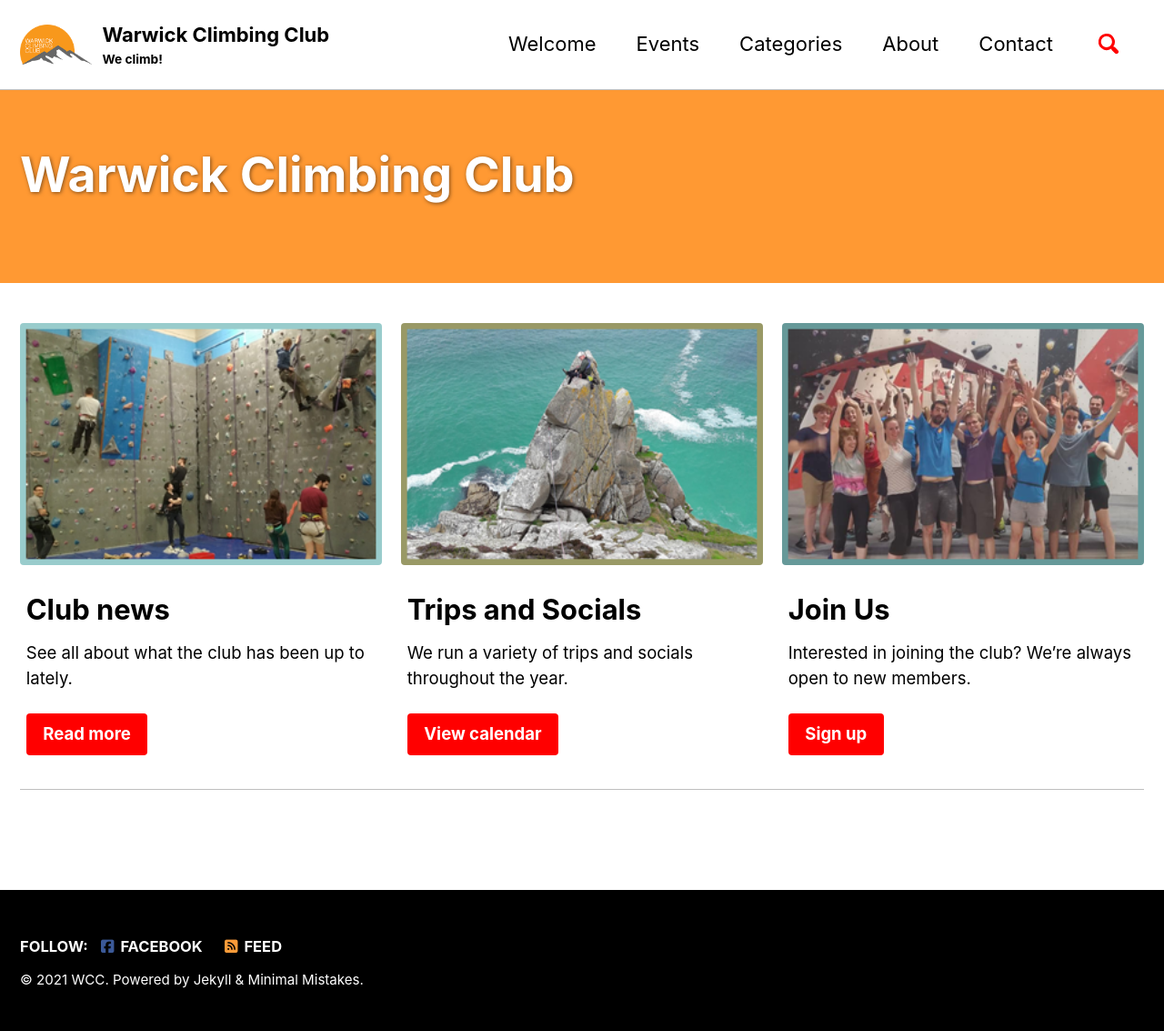
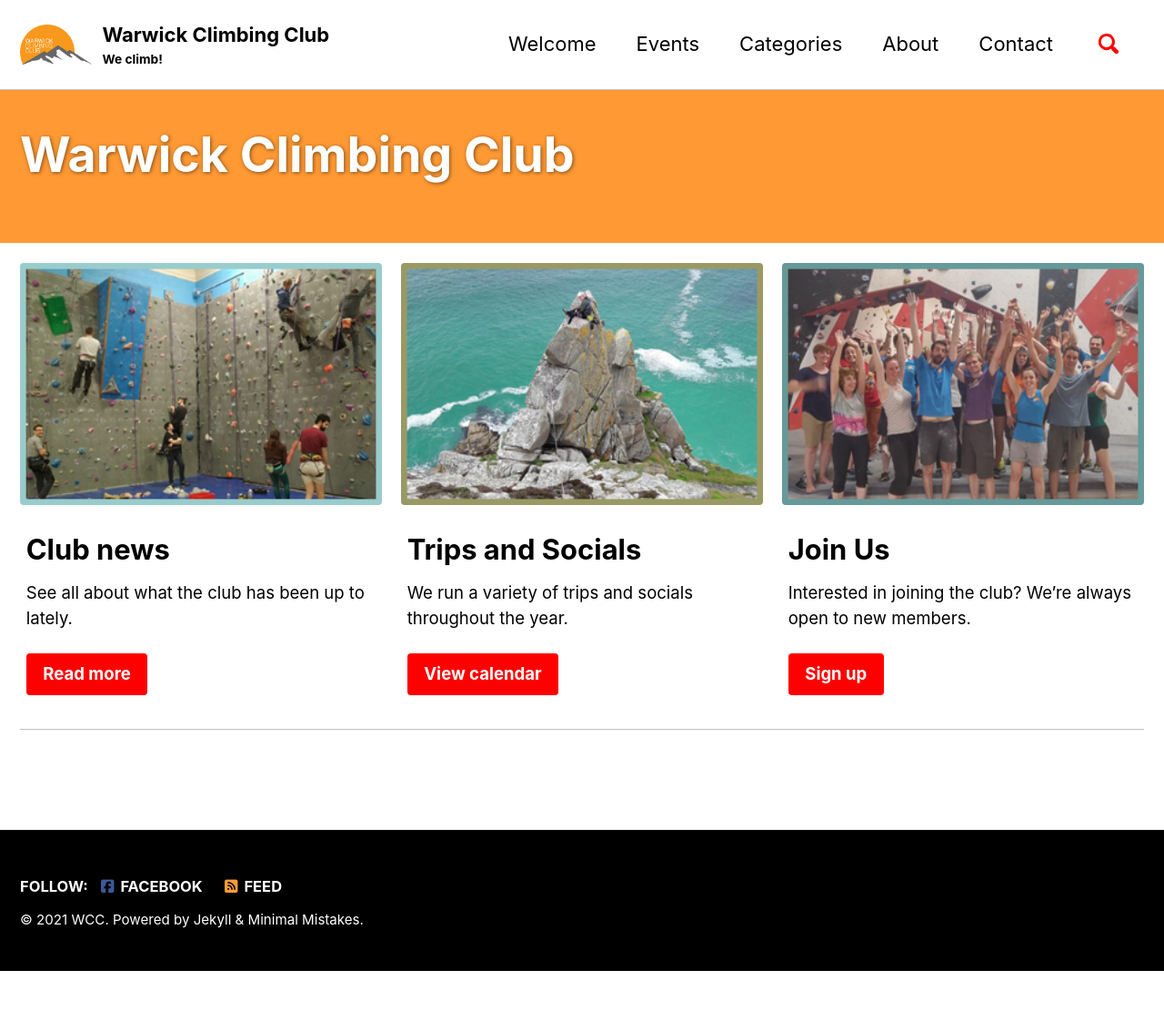
Before and after one commit to warwickclimbing/warwickclimbing.github.io, a Jekyll site: the page built from _pages/home.md, in a window 1280 px wide. Shown: the whole page at 91% size. Built offline with Jekyll 4.4.1, drawn with Linux system fonts in a browser that asks for light colours; cached includes are drawn as plain includes; nearby versions of some CDN libraries; after the commit the page ends 1067 px from its top, so only the background shows below that.

Commit message:
Reduced header height

```diff
--- a/_sass/minimal-mistakes/_page.scss
+++ b/_sass/minimal-mistakes/_page.scss
@@ -168,8 +168,8 @@ body {
 
   &--overlay {
     position: relative;
-    margin-bottom: 2em;
-    padding: 3em 0;
+    margin-bottom: 1em;
+    padding: 2em 0;
     @include clearfix;
     background-size: cover;
     background-repeat: no-repeat;
```
